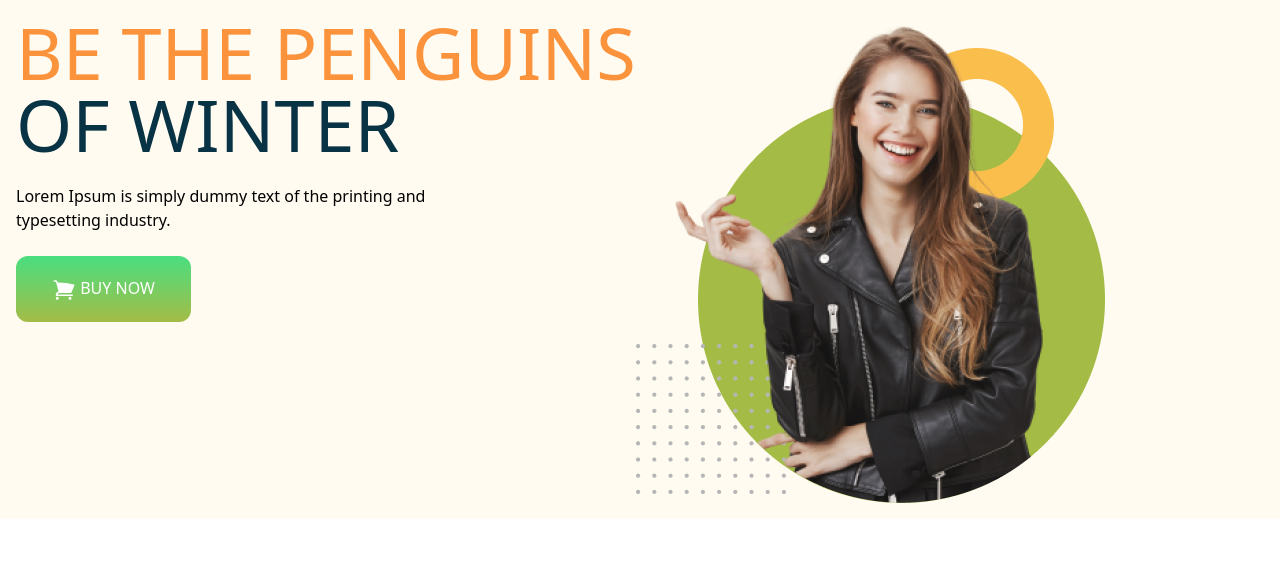
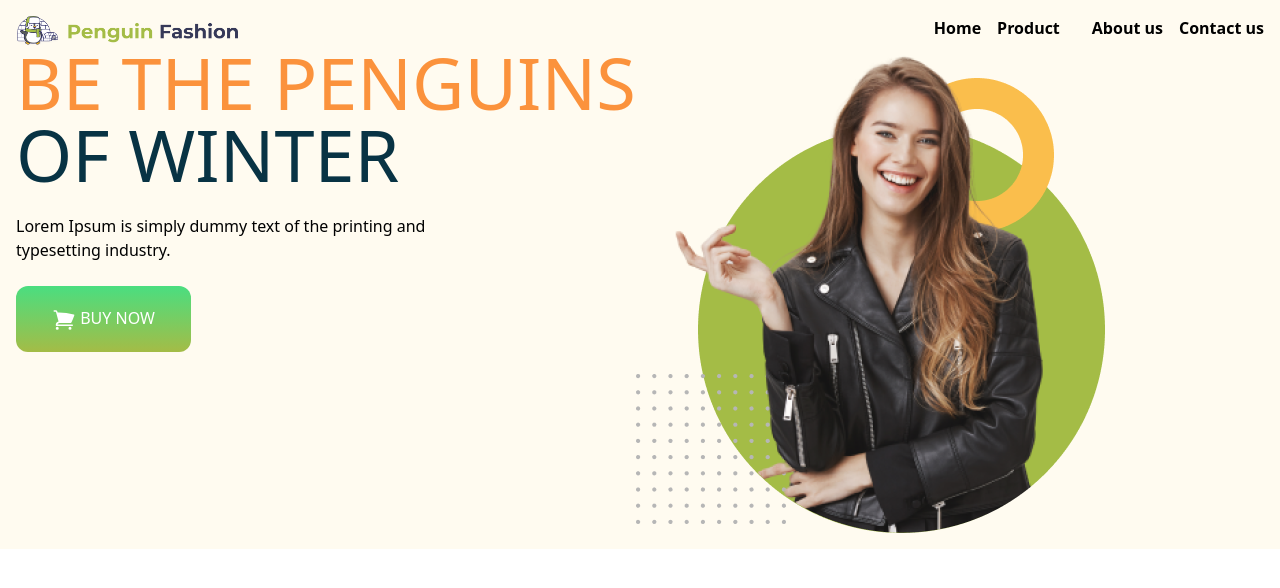
Before and after one commit to tasrif-66/penguin-fashion, a plain HTML site: page index.html in a window 1280 px wide. Drawn offline with nearby package versions, Linux system fonts and the light colour scheme.

Commit message:
nav added

```diff
--- a/index.html
+++ b/index.html
@@ -12,11 +12,33 @@
 <body>
   <header class="bg-[#FFFBF0] p-4 	">
     <!-- nav start -->
-    <nav>
+    <nav class="flex justify-between	">
+      <div>
+        <img class="w-56" src="./icons/logo.png" alt="">
+        <!-- <h4>
+          <span class="text-[#A4BC46] font-bold">Penguin</span> <span class="text-[#363958] font-bold">Fashion</span>
+        </h4> -->
+      </div>
+      <div>
+        <svg xmlns="http://www.w3.org/2000/svg" viewBox="0 0 24 24" fill="currentColor" class="size-6 sm:hidden">
+          <path fill-rule="evenodd"
+            d="M3 6.75A.75.75 0 0 1 3.75 6h16.5a.75.75 0 0 1 0 1.5H3.75A.75.75 0 0 1 3 6.75ZM3 12a.75.75 0 0 1 .75-.75h16.5a.75.75 0 0 1 0 1.5H3.75A.75.75 0 0 1 3 12Zm0 5.25a.75.75 0 0 1 .75-.75h16.5a.75.75 0 0 1 0 1.5H3.75a.75.75 0 0 1-.75-.75Z"
+            clip-rule="evenodd" />
+        </svg>
 
+        <ul class="flex gap-4 font-bold max-sm:hidden">
+          <li><a href="#"></a>Home</li>
+          <li><a href="#"></a>Product
+          <li>
+          <li><a href="#"></a>About us
+          </li>
+          <li><a href="#"></a>Contact us
+          </li>
+        </ul>
+      </div>
     </nav>
     <!-- banner start -->
-    <div class=" flex  ">
+    <div class=" md:flex  	  ">
       <div>
         <h1 class="text-7xl	uppercase"><span class="text-orange-400	">Be the Penguins</span><br>
           <span class="text-cyan-950	">of Winter</span>
```
